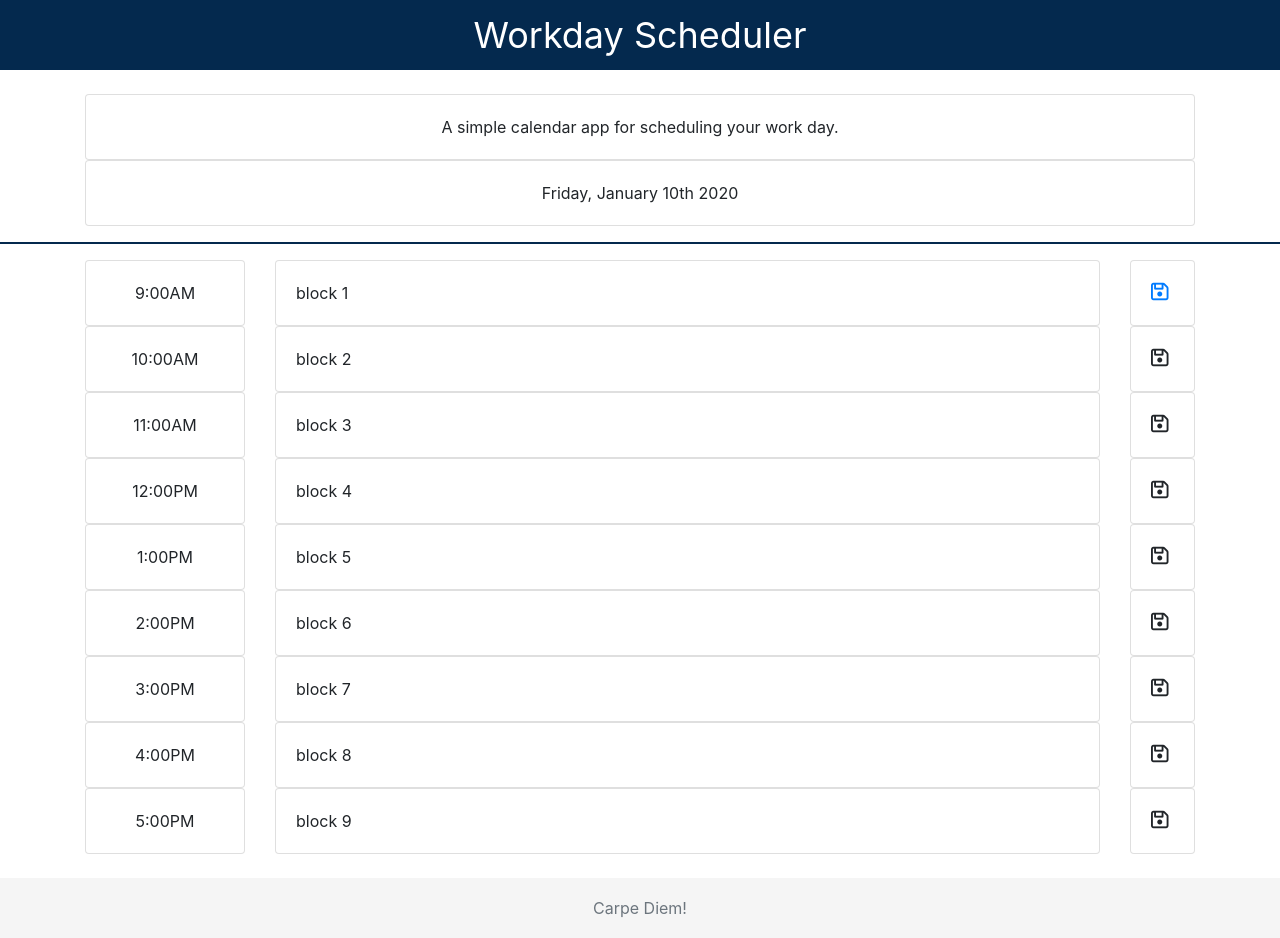
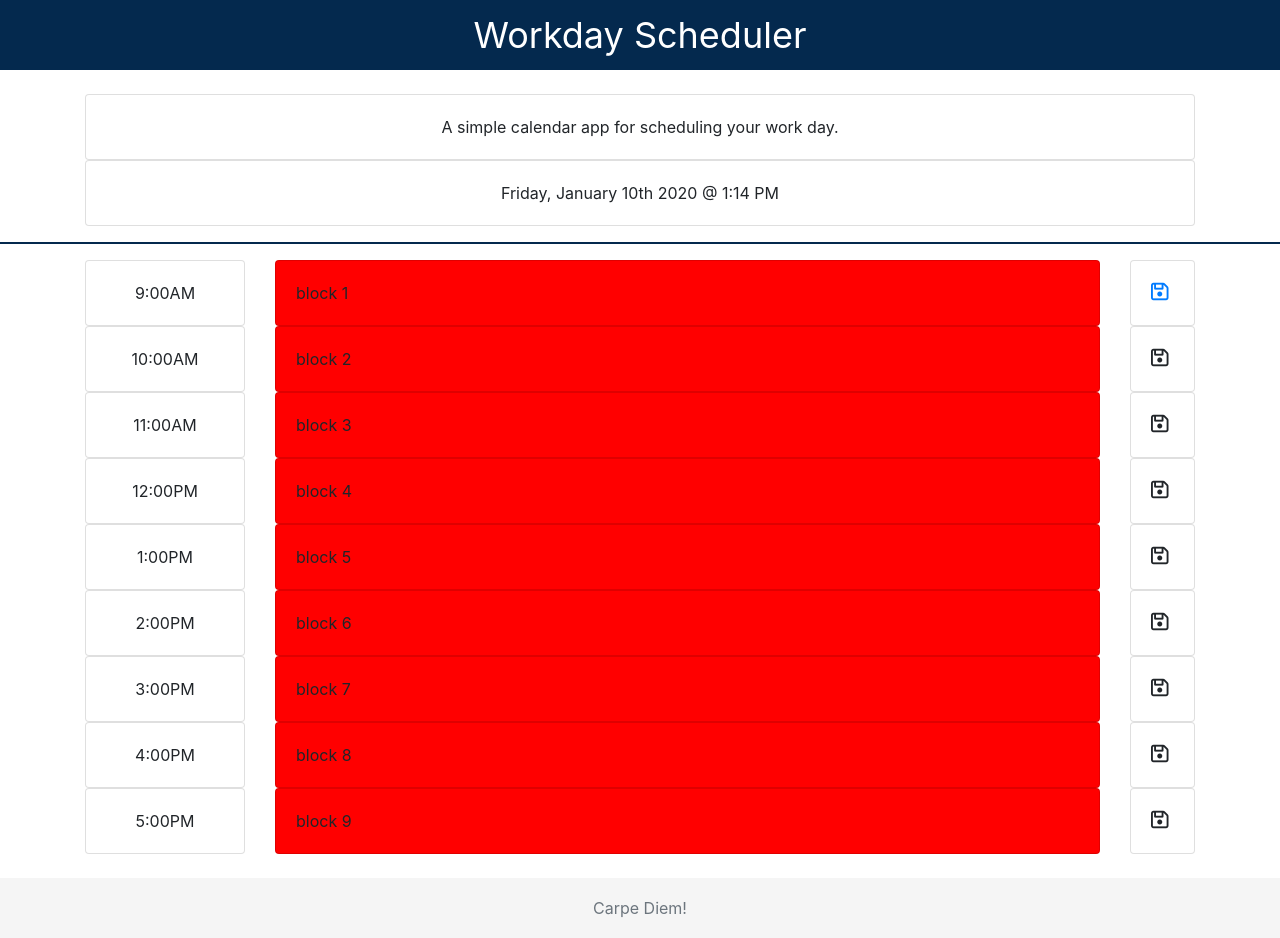
Before and after one commit to drewhowell/dayplanner, a plain HTML site: page index.html in a window 1280 px wide. Drawn offline with nearby package versions, Linux system fonts and the light colour scheme.

Commit message:
got timeblocks to turn red

```diff
--- a/assets/javascript/script.js
+++ b/assets/javascript/script.js
@@ -1,6 +1,6 @@
 // create, determine, & display the current day
 
-var currentDay = moment().format("dddd, MMMM Do YYYY");
+var currentDay = moment().format("dddd, MMMM Do YYYY " + " @ h:mm A");
 
 function insertCurrentDay() {
     $("#current").text(currentDay);
@@ -10,9 +10,23 @@ insertCurrentDay();
 
 console.log(currentDay);
 
+console.log("hi");
+
 
 
 // determine current time & highlight timeblock red
+var time = [9,10,11,12,13,14,15,16,17]
+var currentTimeEl = moment().format("h");
+
+console.log(currentTime);
+
+function currentTime() {
+    if (currentTimeEl <= time) {
+        $(".block").css("background-color", "red");
+    }
+}
+
+currentTime();
 
 
 
--- a/index.html
+++ b/index.html
@@ -106,55 +106,55 @@
 
             <div class="col-md-9">
 
-                 <div class="card">
+                 <div class="card block">
                     <div class="card-body">
                         block 1
                     </div>
                 </div>
 
-                <div class="card">
+                <div class="card block">
                     <div class="card-body">
                         block 2
                     </div>
                 </div>
 
-                <div class="card">
+                <div class="card block">
                     <div class="card-body">
                         block 3
                     </div>
                 </div>
 
-                <div class="card">
+                <div class="card block">
                     <div class="card-body">
                         block 4
                     </div>
                 </div>
 
-                <div class="card">
+                <div class="card block">
                     <div class="card-body">
                         block 5
                     </div>
                 </div>
 
-                <div class="card">
+                <div class="card block">
                     <div class="card-body">
                         block 6
                     </div>
                 </div>
 
-                <div class="card">
+                <div class="card block">
                     <div class="card-body">
                         block 7
                     </div>
                 </div>
 
-                <div class="card">
+                <div class="card block">
                     <div class="card-body">
                         block 8
                     </div>
                 </div>
 
-                <div class="card">
+                <div class="card block">
                     <div class="card-body">
                         block 9
                     </div>
```
